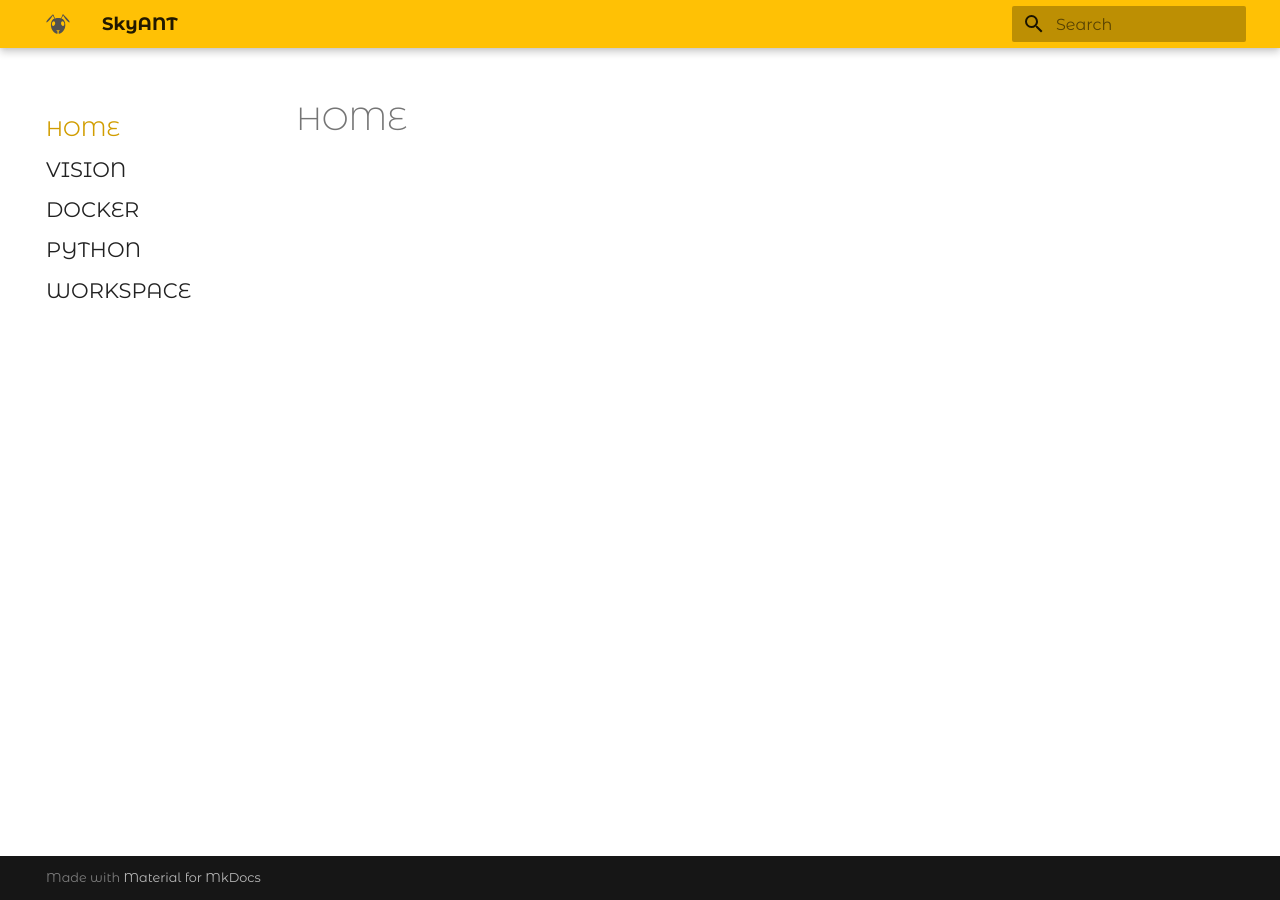
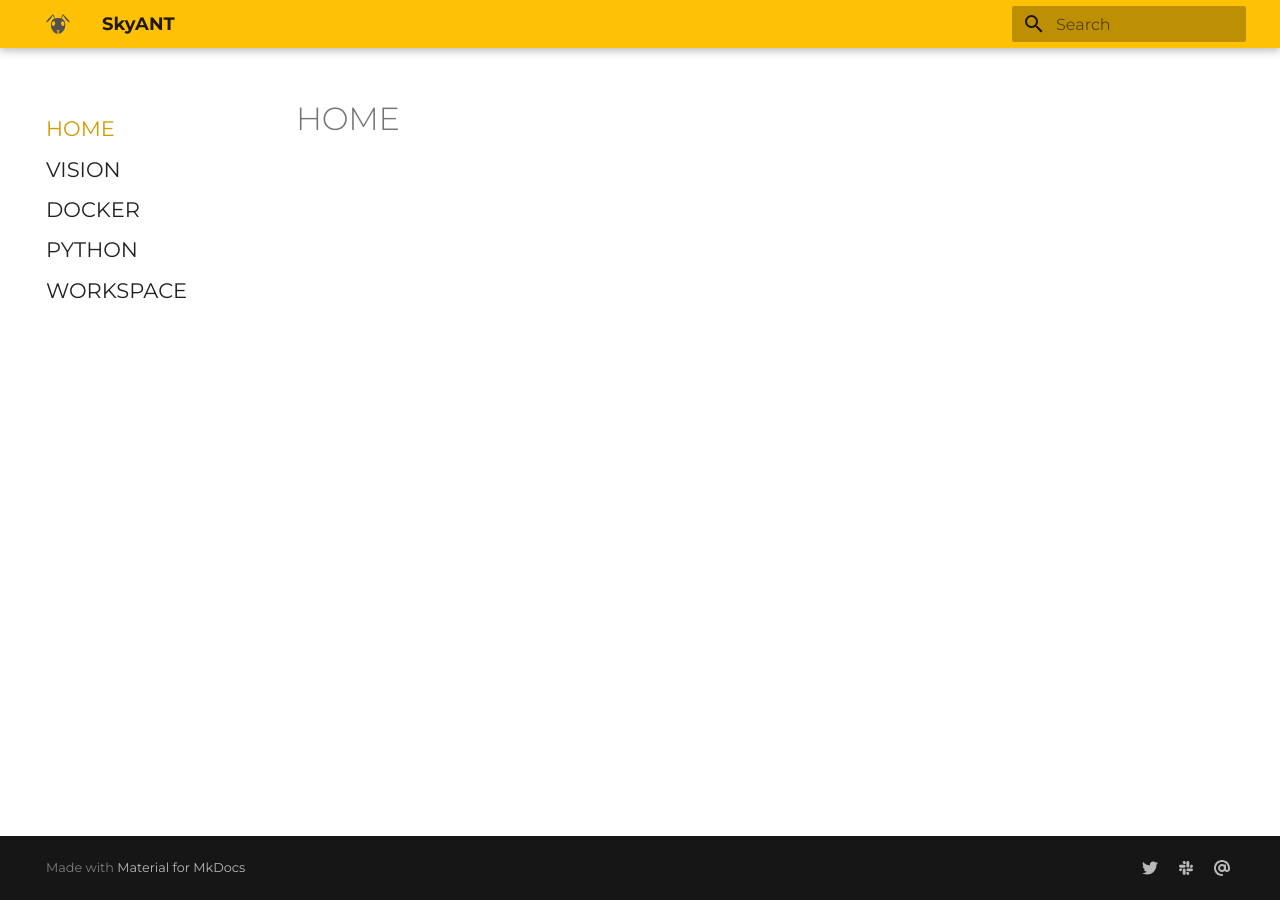
Before and after one commit to omnicloudworld/omnicloudworld.github.io, an MkDocs documentation site: the page built from site/index.md, in a window 1280 px wide. Built offline with MkDocs 1.6.1 and Material for MkDocs 9.7.7, drawn with Linux system fonts in a browser that asks for light colours.

Commit message:
update icon

```diff
--- a/mkdocs.yml
+++ b/mkdocs.yml
@@ -4,18 +4,32 @@
 
 theme:
     name: material
-    favicon: assets/icons/558614-512-1.png
+    favicon: assets/icons/558614-512-3.png
     logo: assets/icons/558614.svg
     palette:
         primary: amber
         accent: deep purple
     font:
-        text: Montserrat Alternates
+        text: Montserrat
         code: Roboto Mono
 
 extra:
     generator: true
     homepage: https://skyant.dev
+
+    social:
+
+        - icon: fontawesome/brands/twitter
+          link: https://twitter.com/skyantdev
+          name: SkyANT on Twitter
+
+        - icon: fontawesome/brands/slack
+          link: https://skyantdev.slack.com
+          name: SkyANT on Slack
+
+        - icon: fontawesome/solid/at
+          link: mailto:info@skyant.dev
+
 
 extra_css:
     - static/css/skyant.css
@@ -26,10 +40,12 @@
         handlers:
             python:
                 options:
-                    show_source: false
+                    show_source: true
                     show_root_full_path: false
+                    show_root_toc_entry: true
                     show_bases: false
-                    show_category_heading: true
+                    show_category_heading: false
+
     - search:
         indexing: 'full'
         projects:
```
Also changed, not shown: site/assets/icons/558614-512-3.png (added).
